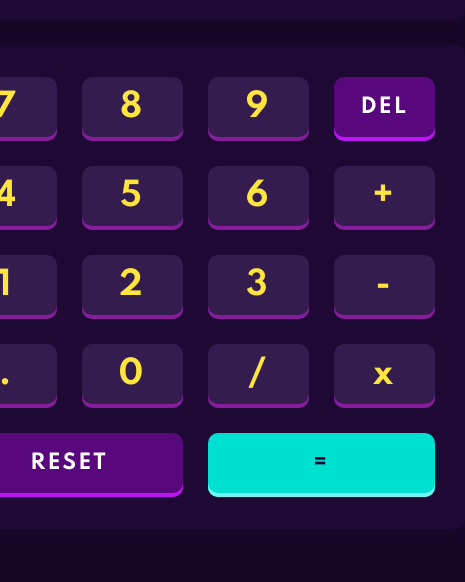
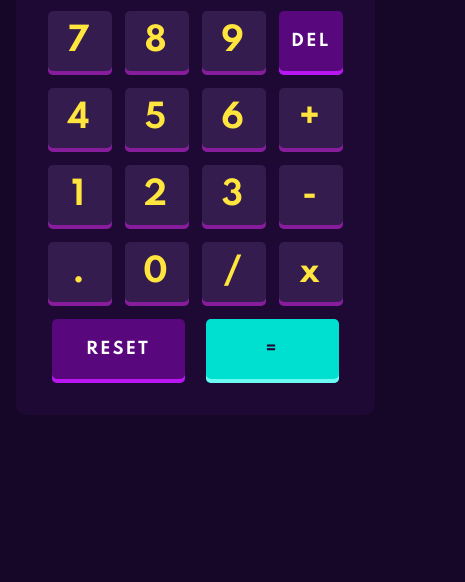
Before and after one commit to astragenius/calculatorApp, a website: page index.html in a window 390 px wide. Shown: the part 262-844 px from the top of the page, 465 px wide, since content can reach past the window. Drawn offline with Linux system fonts and the light colour scheme.

Commit message:
mobile version 375px and 414px completed

```diff
--- a/app/scss/components/button.scss
+++ b/app/scss/components/button.scss
@@ -14,6 +14,13 @@
     cursor: pointer;
     @include transition;
 
+    @include breakpoint-up(mobile) {
+
+      min-width: rem(64);
+      border-radius: rem(5);
+    }
+
+
 }
 
 .button__reset {
@@ -22,6 +29,13 @@
     grid-column-end: -3;
     grid-row-start: 5;
     grid-row-end: 6;
+
+    @include breakpoint-up(mobile) {
+
+        width: rem(50);
+
+
+    }
 
 }
 
@@ -37,10 +51,21 @@
 .button__del {
 
     font-size: rem(20);
+
+    @include breakpoint-up(mobile) {
+
+        font-size: rem(16);
+    }
 }
 
 .button--size {
 
     min-width: rem(227);
     font-size: rem(20);
+
+    @include breakpoint-up(mobile) {
+
+        min-width: rem(133);
+        font-size: rem(16);
+    }
 }
--- a/app/scss/globals/layout.scss
+++ b/app/scss/globals/layout.scss
@@ -7,7 +7,13 @@
     justify-content: center;
     align-items: center;
     height: 100vh;
-    width: 100vw;
+    max-width: 100vw;
+
+    @include breakpoint-up(mobile) {
+
+        align-items: flex-start;
+
+    }
 }
 
 
@@ -19,7 +25,12 @@
     align-items: center;
     gap: rem(10);
     max-width: rem(540);
-    height: rem(708);
+    max-height: rem(708);
+
+    @include breakpoint-up(mobile) {
+
+        margin-top: rem(20);
+    }
 }
 
 .header {
@@ -27,7 +38,7 @@
     display: flex;
     justify-content: space-between;
     align-items: center;
-    width: 100%;
+    min-width: 100%;
 
 }
 
@@ -36,7 +47,7 @@
     display: flex;
     flex-direction: column;
     align-items: center;
-    width: 100%;
+    max-width: 100%;
 
 }
 
@@ -56,6 +67,10 @@
         font-weight: bold;
         padding: rem(35);
 
+        @include breakpoint-up(mobile) {
+
+            font-size: rem(32);
+        }
     }
 
 }
@@ -66,8 +81,10 @@
     justify-content: center;
     margin-top: rem(24);
     padding: rem(32);
-    width: 100%;
+    max-width: 100%;
     border-radius: rem(10);
+
+
 
 }
 
@@ -79,4 +96,9 @@
     justify-items: center;
     grid-gap: rem(25);
 
+    @include breakpoint-up(mobile) {
+
+        grid-gap: rem(13);
+    }
+
 }
--- a/app/scss/unil/breakpoints.scss
+++ b/app/scss/unil/breakpoints.scss
@@ -1,8 +1,8 @@
 
 
 
-// 640px, 1024px, 1400px
-$breakpoints-up: ("medium": "40em", "large": "64em", "xlarge": "87.5em");
+//  414 px, 640px, 1024px, 1400px
+$breakpoints-up: ("mobile": "25.875em", "medium": "40em", "large": "64em", "xlarge": "87.5em");
 
 
 // 639px, 1023px, 1399px
@@ -10,13 +10,13 @@ $breakpoints-down: ("small": "39.9374em", "medium": "63.9375em", "large": "87.43
 
 
 @mixin breakpoint-up($size) {
-    @media(min-width: map-get($breakpoints-up, $size)) {
+    @media(max-width: map-get($breakpoints-up, $size)) {
         @content;
     }
 }
 
-@mixin breakpoint-up($size) {
-    @media(max-width: map-get($breakpoints-down, $size)) {
+@mixin breakpoint-down($size) {
+    @media(min-width: map-get($breakpoints-down, $size)) {
         @content;
     }
 }
```
Also changed, not shown: dist/style.css, 1 other file.
